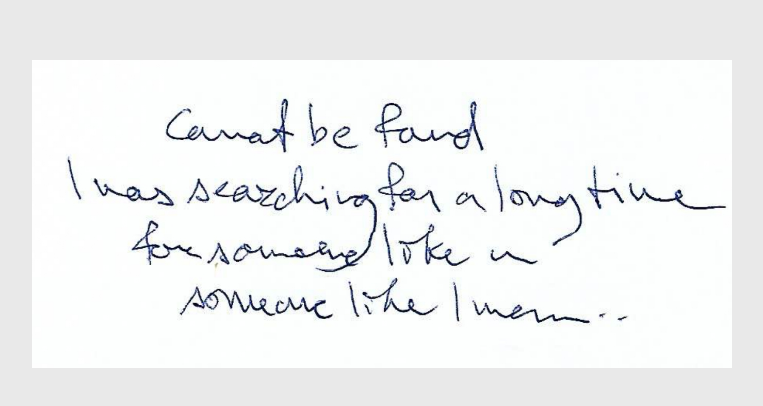
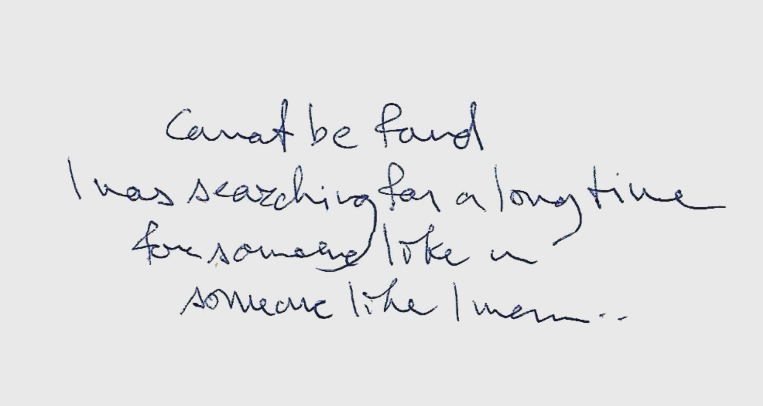
Before and after one commit to organumarty/landing-page-static, a plain HTML site: page index.html in a window 1280 px wide. Shown: the part 186-592 px from the top of the page, without its empty margins (258-1021 px from the left). Drawn offline with Linux system fonts and the light colour scheme.

Commit message:
Make handwritten text appear seamless against background

```diff
--- a/index.html
+++ b/index.html
@@ -24,10 +24,9 @@
             height: auto;
             cursor: pointer;
             object-fit: contain;
-            image-rendering: -webkit-optimize-contrast; /* For Chrome */
-            image-rendering: crisp-edges; /* For Firefox */
-            -ms-interpolation-mode: nearest-neighbor; /* For IE */
-            box-shadow: none; /* Removed shadow for cleaner look */
+            mix-blend-mode: multiply; /* This makes white transparent and preserves dark text */
+            opacity: 0.9; /* Slightly reduce opacity to blend better */
+            filter: contrast(1.1); /* Increase contrast slightly to make text more visible */
         }
     </style>
 </head>
```
